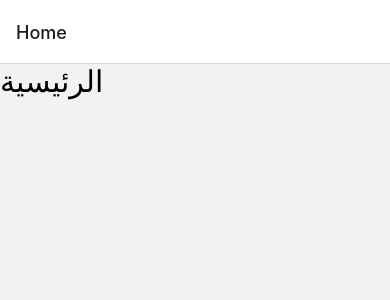
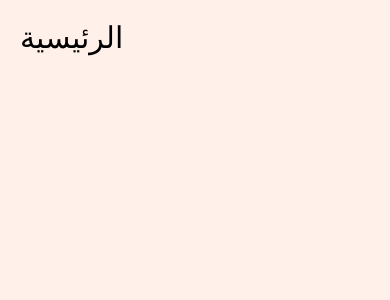
Before and after one commit to a7medev/study-overflow, a React Native app: screen /Home in a window 390 px wide. Shown: the top 300 px of the page. Built offline with nearby package versions, Linux system fonts and the light colour scheme.

Commit message:
chore: add Screen component

```diff
--- /dev/null
+++ b/src/components/styled/Screen.ts
@@ -0,0 +1,10 @@
+import { SafeAreaView } from 'react-native-safe-area-context';
+import styled from 'styled-components/native';
+
+const Screen = styled(SafeAreaView)`
+  background-color: ${props => props.theme.colors.background};
+  padding: 20px;
+  flex: 1;
+`;
+
+export default Screen;
--- a/src/navigation/HomeNavigator.tsx
+++ b/src/navigation/HomeNavigator.tsx
@@ -11,7 +11,7 @@ const Stack = createNativeStackNavigator<HomeParamList>();
 
 const HomeNavigator: React.FC = () => {
   return (
-    <Stack.Navigator>
+    <Stack.Navigator screenOptions={{ headerShown: false }}>
       <Stack.Screen name="Home" component={HomeScreen} />
     </Stack.Navigator>
   );
--- a/src/screens/HomeScreen.tsx
+++ b/src/screens/HomeScreen.tsx
@@ -1,9 +1,14 @@
 import React from 'react';
+import Screen from '../components/styled/Screen';
 
 import Typo from '../components/styled/Typo';
 
 const HomeScreen: React.FC = () => {
-  return <Typo variant="h1">الرئيسية</Typo>;
+  return (
+    <Screen>
+      <Typo variant="h1">الرئيسية</Typo>
+    </Screen>
+  );
 };
 
 export default HomeScreen;
```
